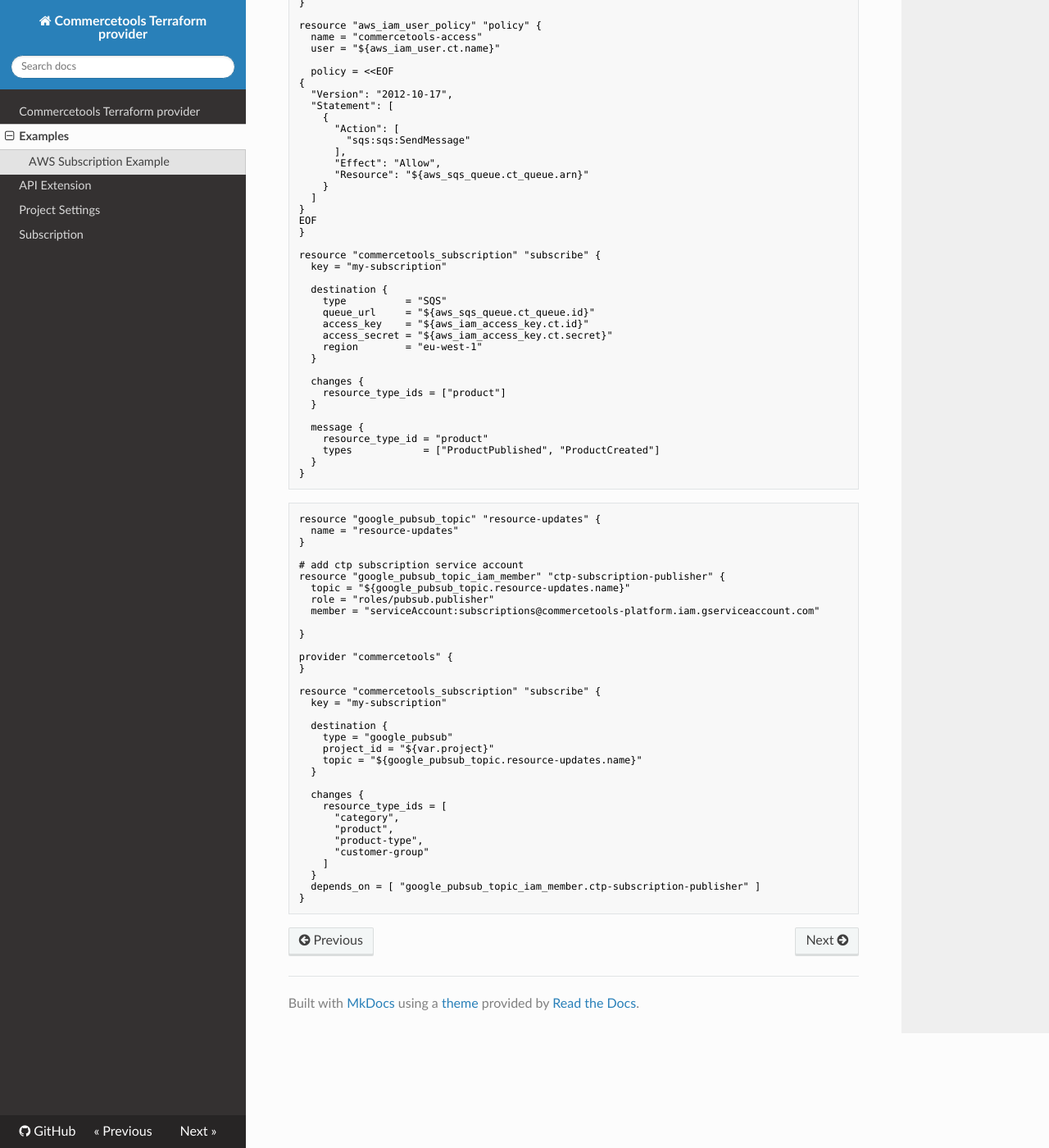
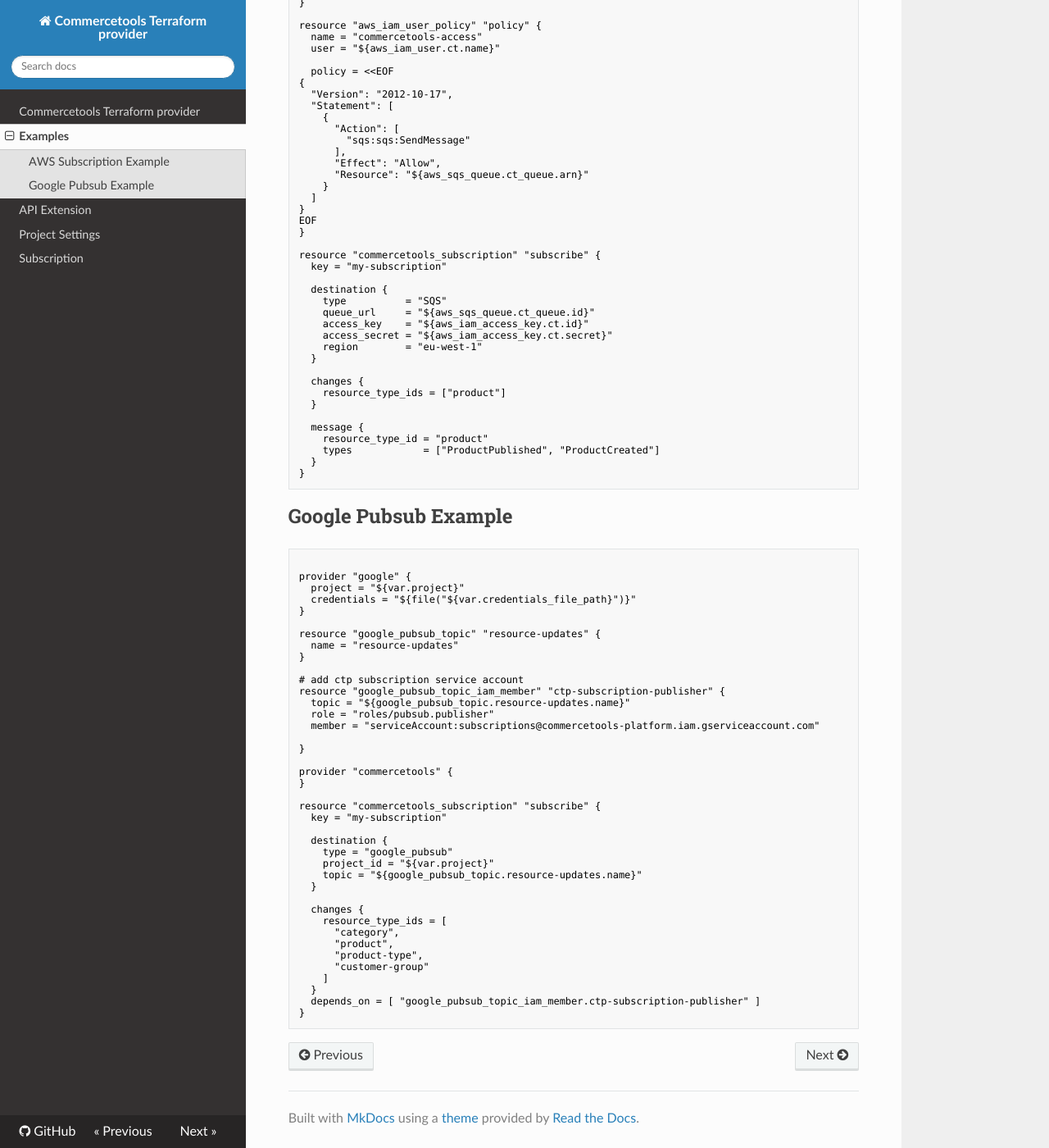
Before and after one commit to labd/terraform-provider-commercetools, an MkDocs documentation site: the page built from docs/examples.md, in a window 1280 px wide and 1400 px high, scrolled down 561 px. Shown: the whole window at 82% size. Built offline with MkDocs 1.6.1, drawn with Linux system fonts in a browser that asks for light colours; nearby versions of some CDN libraries.

Commit message:
Improve structure of example.

````diff
--- a/docs/examples.md
+++ b/docs/examples.md
@@ -69,7 +69,15 @@ resource "commercetools_subscription" "subscribe" {
 }
 ```
 
+## Google Pubsub Example
+
 ```hcl
+
+provider "google" {
+  project = "${var.project}"
+  credentials = "${file("${var.credentials_file_path}")}"
+}
+
 resource "google_pubsub_topic" "resource-updates" {
   name = "resource-updates"
 }
````
